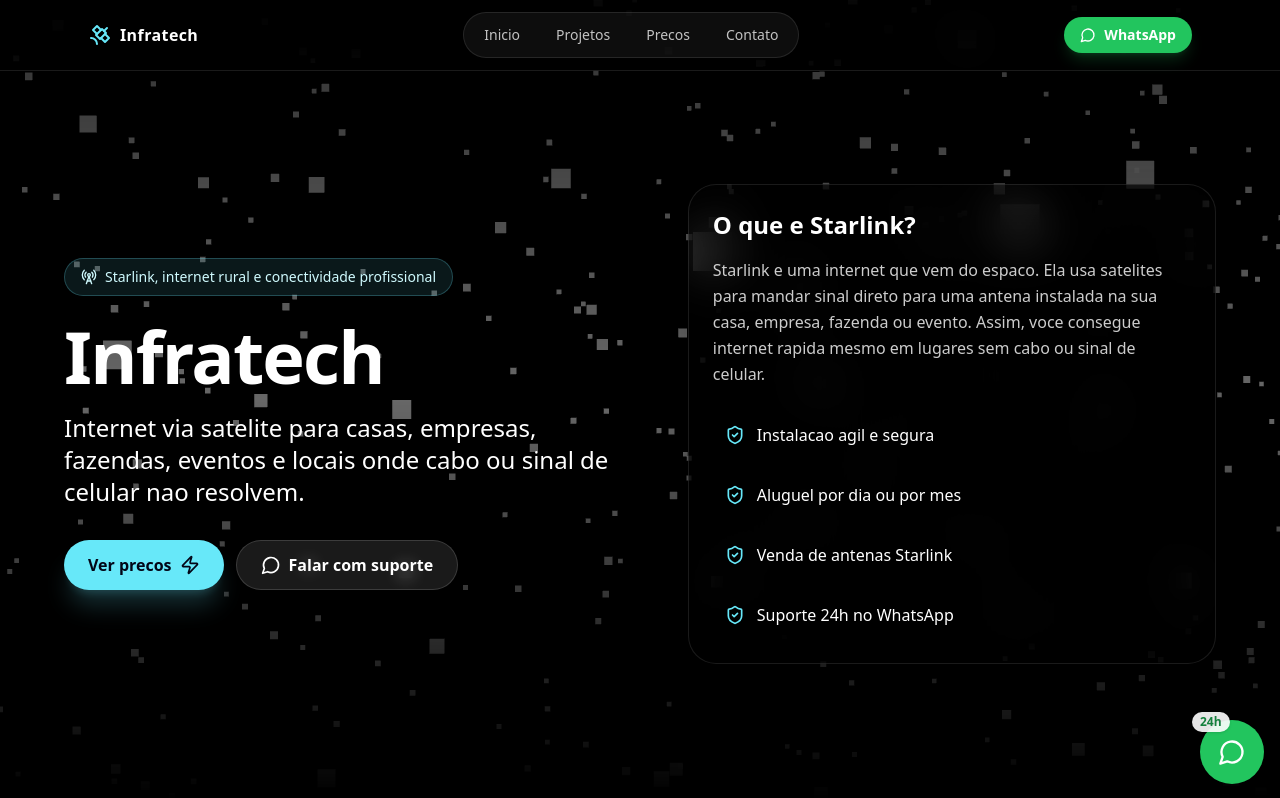
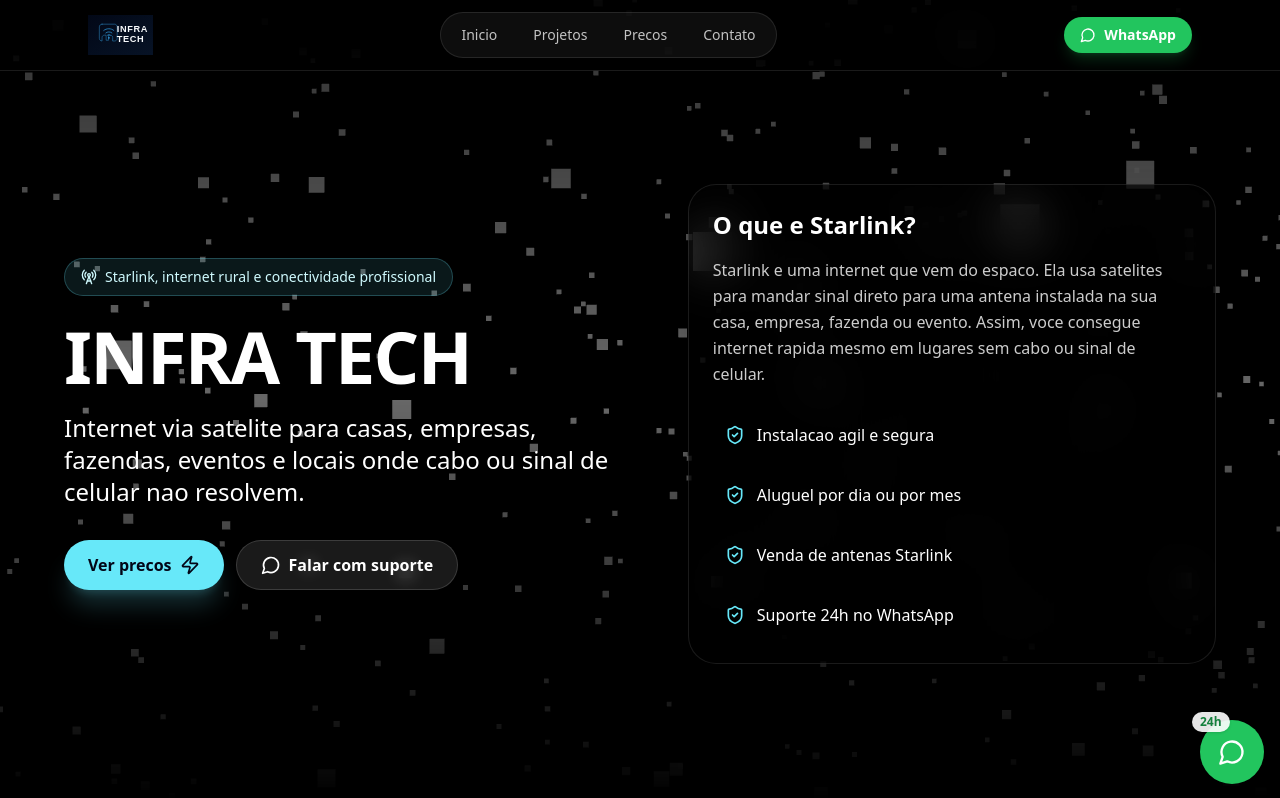
Before and after one commit to infratechmt/homepage-infratech, a React (Vite) app: page / in a window 1280 px wide. Shown: the top 798 px of the page. Built offline with nearby package versions, Linux system fonts and the light colour scheme; the HTML template or start-up script is replaced by a standard one.

Commit message:
Atualiza logo da Infra Tech e ajusta componente InfratechLanding para exibir nova imagem

```diff
--- a/src/components/InfratechLanding.tsx
+++ b/src/components/InfratechLanding.tsx
@@ -8,11 +8,10 @@
   MapPin,
   MessageCircle,
   RadioTower,
-  Router,
-  Satellite,
   ShieldCheck,
   Zap,
 } from "lucide-react";
+import logo from "../assets/logo.svg";
 import WebGLBackground from "./WebGLBackground";
 
 const WHATSAPP_PHONE = "5565933004215";
@@ -78,9 +77,8 @@
 
       <header className="fixed left-0 right-0 top-0 z-40 border-b border-white/10 bg-black/65 backdrop-blur-xl">
         <nav className="mx-auto flex max-w-6xl items-center justify-between px-4 py-3 md:px-6">
-          <a href="#inicio" className="flex items-center gap-2 font-bold tracking-wide">
-            <Satellite className="h-6 w-6 text-cyan-300" />
-            Infratech
+          <a href="#inicio" className="flex items-center">
+            <img src={logo} alt="Infra Tech" className="h-10 w-auto" />
           </a>
 
           <div className="hidden items-center gap-1 rounded-full border border-white/10 bg-white/5 p-1 md:flex">
@@ -127,7 +125,7 @@
                 transition={{ duration: 0.6, delay: 0.08 }}
                 className="mt-6 max-w-3xl text-5xl font-extrabold tracking-tight md:text-7xl"
               >
-                Infratech
+                INFRA TECH
               </motion.h1>
 
               <motion.p
--- /dev/null
+++ b/src/vite-env.d.ts
@@ -0,0 +1 @@
+/// <reference types="vite/client" />
```
Also changed, not shown: src/assets/logo.svg.
